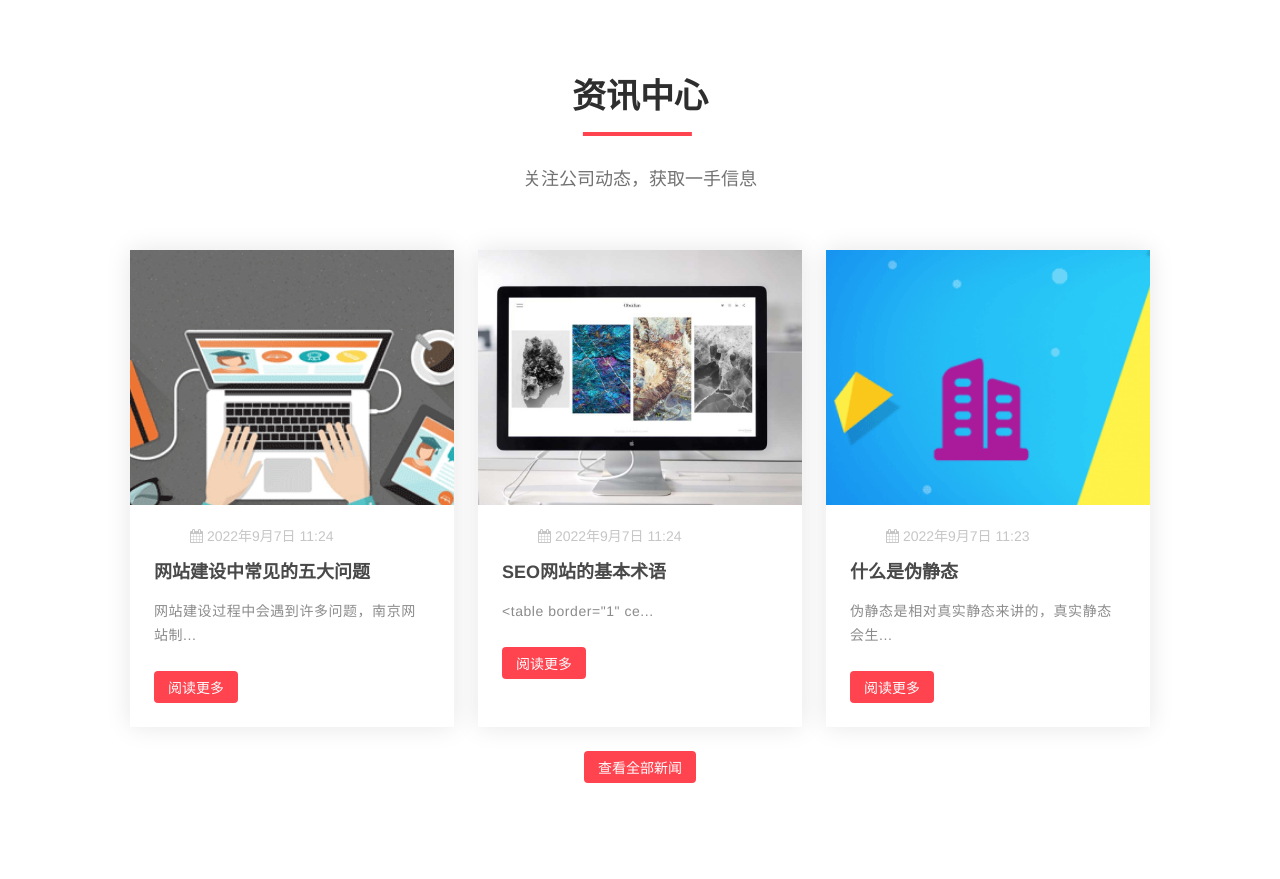
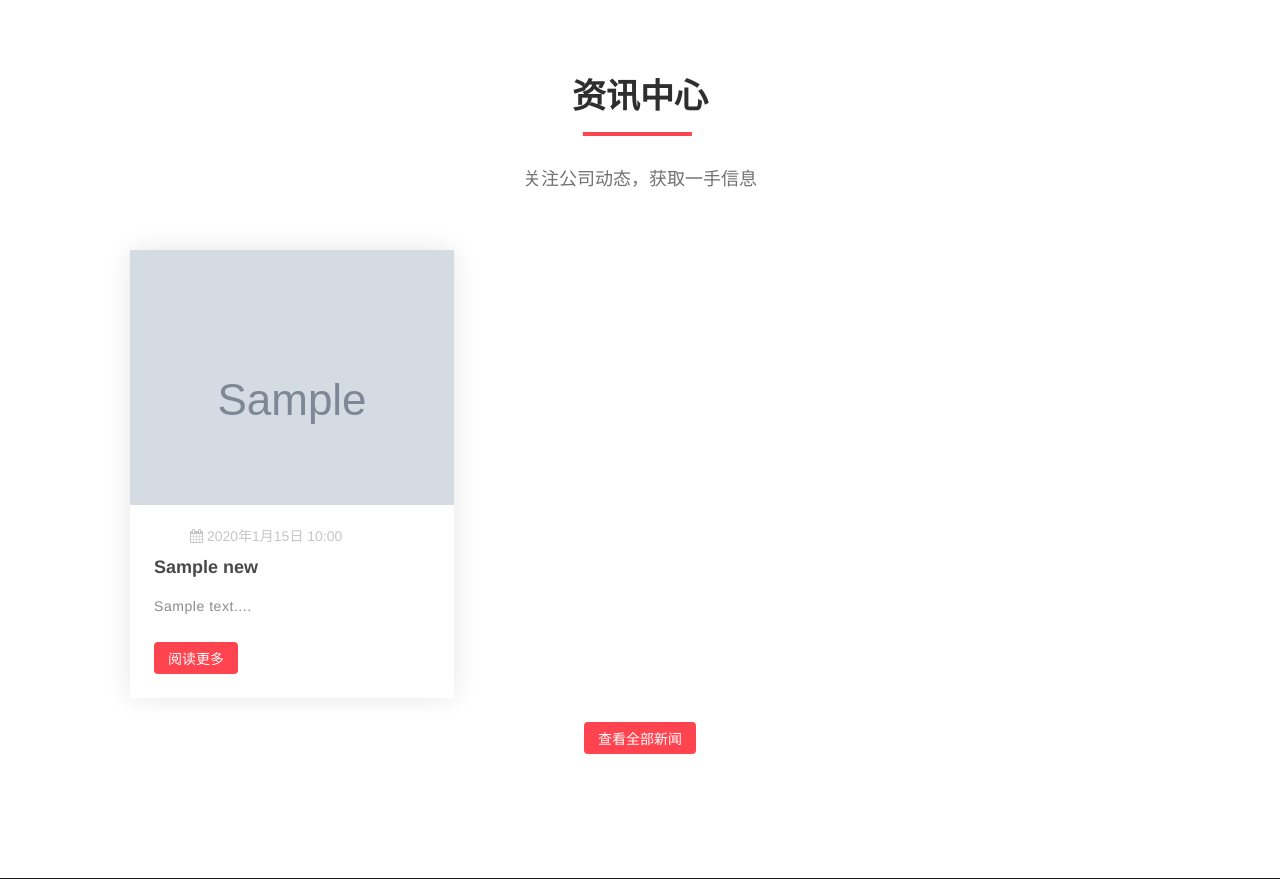
Before and after one commit to aichigaijiaofan/website, a Django app: page / in a window 1280 px wide. Shown: the part 3865-4744 px from the top of the page. Run offline with Django 5.2, Linux system fonts and the light colour scheme; tables that the repository leaves empty hold one stand-in row (values such as "Sample post"); grey boxes marked "Sample" are stand-in pictures; some libraries are stand-ins or nearby versions.

Commit message:
展示首页资讯中心新闻数据

```diff
--- a/mysite/views.py
+++ b/mysite/views.py
@@ -2,13 +2,17 @@ from django.http import HttpResponse
 from django.shortcuts import render
 from slide.models import Slide
 from team.models import Team
+from news.models import News
 # Create your views here.
 def index(request):
     # 获取slide表数据
     slides = Slide.objects.all()
     # 获取团队成员
     team = Team.objects.all().order_by('-rank')
+    # 获取资讯中心新闻数据
+    news = News.objects.filter(category_id=1).order_by('-created_at')[:3]
     return render(request, 'index.html',{
         'slides': slides,
         'team': team,
+        'news': news,
     })
--- a/templates/index.html
+++ b/templates/index.html
@@ -275,55 +275,23 @@
       <h2 class="title1">资讯中心</h2>
       <p class="intro">关注公司动态，获取一手信息</p>
       <div class="activities">
-
+         {% for item in news %}
         <div class="activity">
           <div class="act-image-wrapper">
-            <img src="{% static 'media/news/23.png'%}" alt="">
+            <img src="/media/{{ item.cover }}" alt="">
           </div>
           <div class="meta">
             <p class="date-published">
-              <i class="fa fa-calendar"></i> 2022年9月7日 11:24
+              <i class="fa fa-calendar"></i> {{ item.created_at }}
             </p>
           </div>
-          <h2 class="act-title">网站建设中常见的五大问题</h2>
-          <article>网站建设过程中会遇到许多问题，南京网站制...</article>
-          <a href="/news/3">
+          <h2 class="act-title">{{ item.title }}</h2>
+          <article>{{ item.content|slice:'20' }}...</article>
+          <a href="/news/{{ item.id }}">
           <button class="readmore-btn">阅读更多</button>
           </a>
         </div>
-
-        <div class="activity">
-          <div class="act-image-wrapper">
-            <img src="{% static 'media/news/19.jpg'%}" alt="">
-          </div>
-          <div class="meta">
-            <p class="date-published">
-              <i class="fa fa-calendar"></i> 2022年9月7日 11:24
-            </p>
-          </div>
-          <h2 class="act-title">SEO网站的基本术语</h2>
-          <article>&lt;table border=&quot;1&quot; ce...</article>
-          <a href="/news/2">
-          <button class="readmore-btn">阅读更多</button>
-          </a>
-        </div>
-
-        <div class="activity">
-          <div class="act-image-wrapper">
-            <img src="{% static 'media/news/21.png'%}" alt="">
-          </div>
-          <div class="meta">
-            <p class="date-published">
-              <i class="fa fa-calendar"></i> 2022年9月7日 11:23
-            </p>
-          </div>
-          <h2 class="act-title">什么是伪静态</h2>
-          <article>伪静态是相对真实静态来讲的，真实静态会生...</article>
-          <a href="/news/1">
-          <button class="readmore-btn">阅读更多</button>
-          </a>
-        </div>
-
+          {% endfor %}
       </div>
       <div>
         <a href="/news/list">
```
Also changed, not shown: media/news/23_kVRxH5i.png (added).
